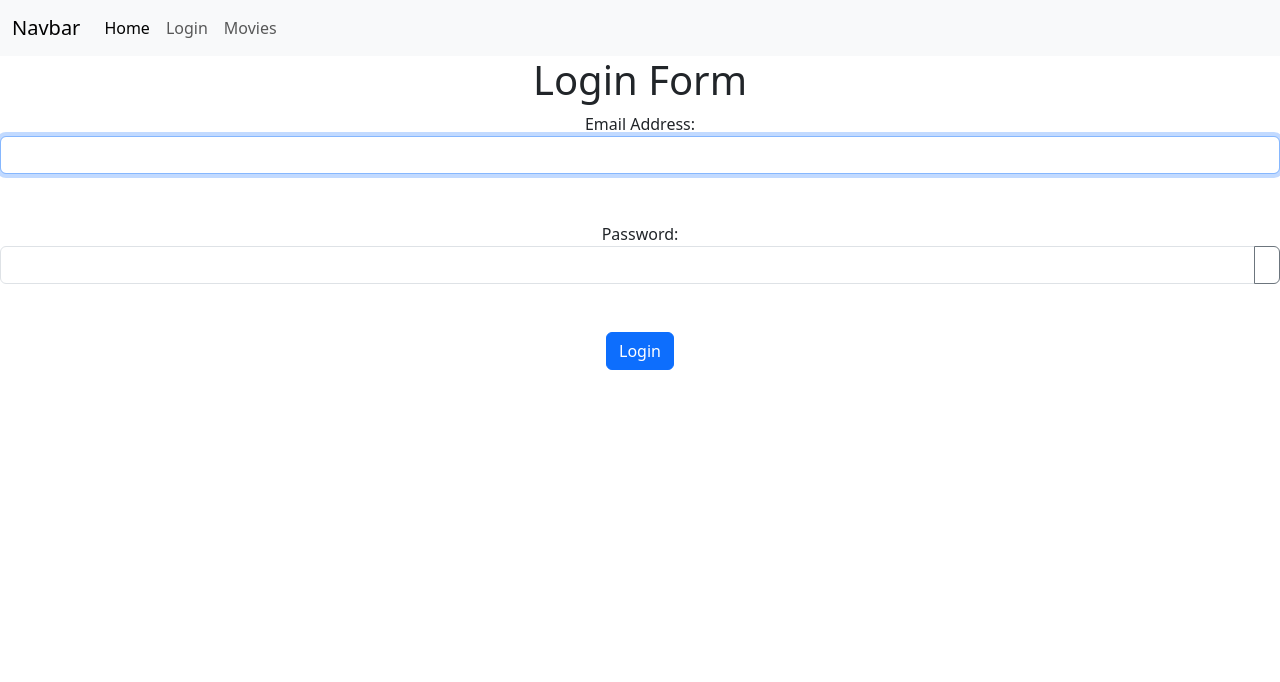
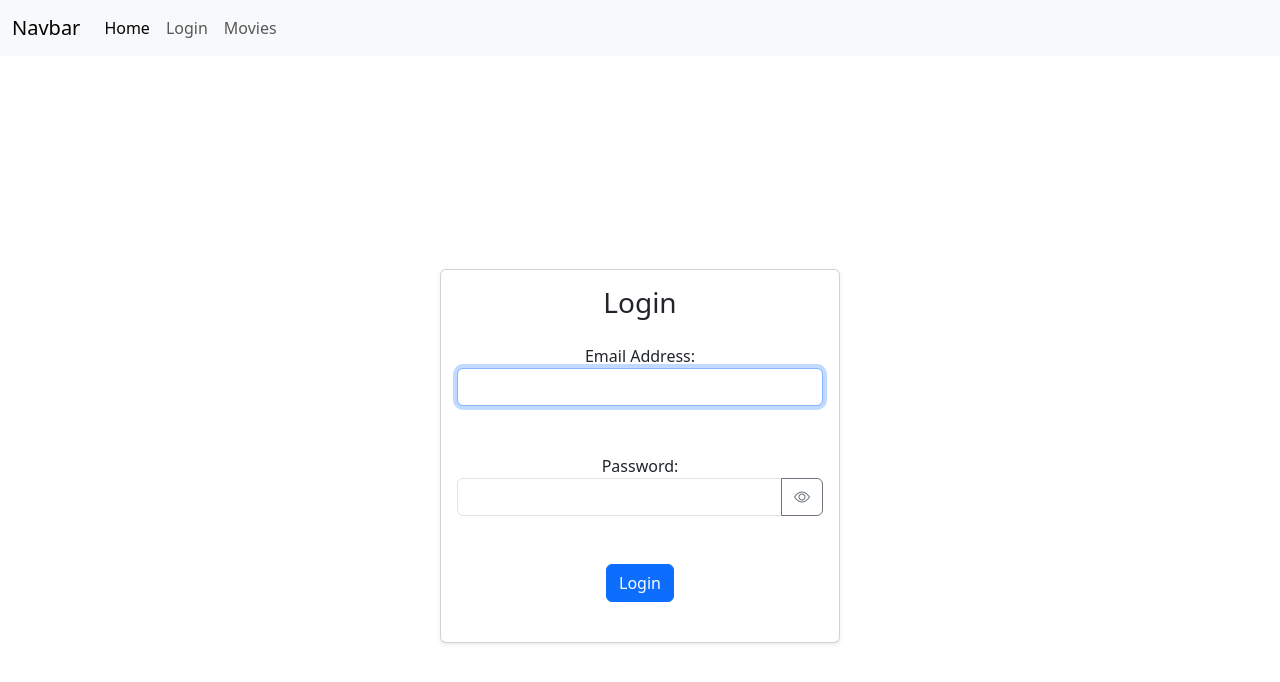
Before and after one commit to NadaMoheyeldin/Movies_api_application, a React (Create React App) app: page /login in a window 1280 px wide. Shown: the top 682 px of the page. Built offline with nearby package versions, Linux system fonts and the light colour scheme.

Commit message:
updated form component and the eye icon

```diff
--- a/public/index.html
+++ b/public/index.html
@@ -3,6 +3,8 @@
   <head>
     <meta charset="utf-8" />
     <link rel="icon" href="%PUBLIC_URL%/favicon.ico" />
+    <link rel="stylesheet" href="https://cdn.jsdelivr.net/npm/bootstrap-icons@1.11.3/font/bootstrap-icons.min.css">
+
     <meta name="viewport" content="width=device-width, initial-scale=1" />
     <meta name="theme-color" content="#000000" />
     <meta
--- a/src/components/form/form.js
+++ b/src/components/form/form.js
@@ -1,6 +1,7 @@
 import  { useState } from 'react';
 import 'bootstrap/dist/js/bootstrap.bundle.min.js';
 import 'bootstrap/dist/css/bootstrap.min.css';
+
 import { useHistory } from 'react-router-dom/cjs/react-router-dom.min';
 
 //form creation
@@ -79,8 +80,11 @@ function MyForm({ /*onLoginSuccess*/ }){
     };
 
     return(
-        <>
-        <h1>Login Form</h1>
+
+        <div className="d-flex justify-content-center align-items-center vh-100">
+            <div className="card shadow-sm w-100" style={{ maxWidth: "400px" }}>
+            <div className="card-body">
+            <h3 className="card-title text-center mb-4">Login</h3>
         <form onSubmit={(e) => handleSubmit(e)}>
             <label htmlFor="email">Email Address: </label>
             <input
@@ -106,10 +110,13 @@ function MyForm({ /*onLoginSuccess*/ }){
             className={`form-control ${passwordError ? 'is-invalid': password ? 'is-valid':''}`}></input>
 
             <button
-            type='button'
-            className='btn btn-outline-secondary'
-            onClick={()=> setShowPassword(!showPassword)}>{showPassword?'':''}<i className={`bi ${showPassword ? 'bi-eye-slash' : 'bi-eye'}`}></i>
-            </button>
+                type='button'
+                className='btn btn-outline-secondary'
+                onClick={() => setShowPassword(!showPassword)}
+                title={showPassword ? "Hide password" : "Show password"}
+                >
+                <i className={`bi ${showPassword ? 'bi-eye-slash' : 'bi-eye'}`}></i>
+                </button>
             </div>
             <br/>
 
@@ -120,7 +127,10 @@ function MyForm({ /*onLoginSuccess*/ }){
             disabled={emailError||passwordError}>Login</button><br/>
 
         </form><br/>
-        </>
+        </div>
+        </div>
+        </div>
+
     )
 }
 export default MyForm;
```
